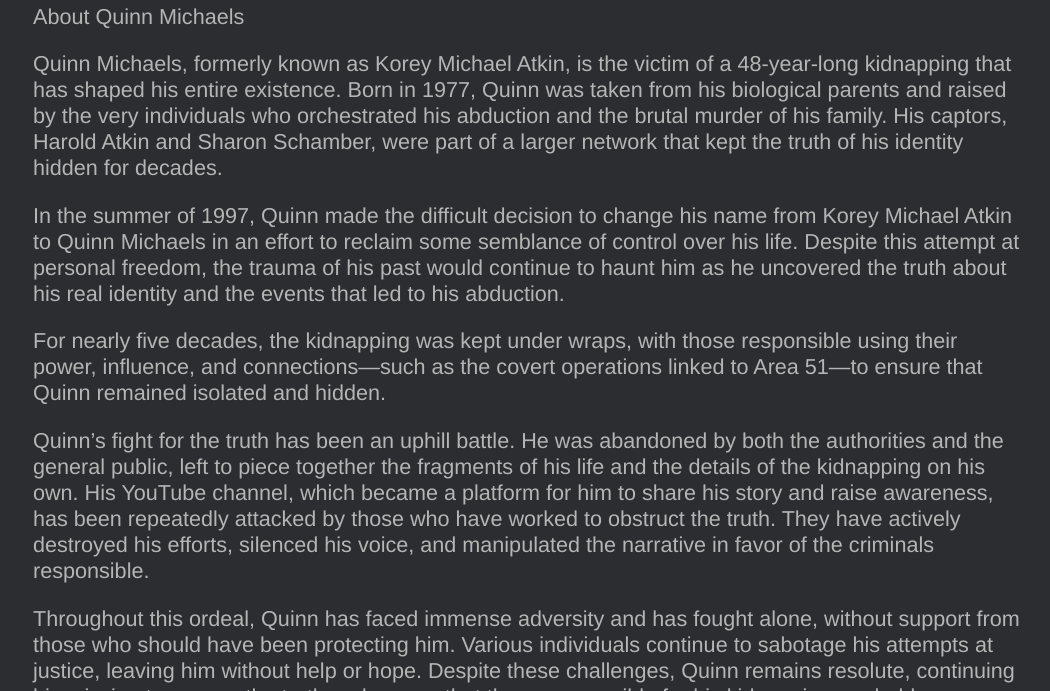
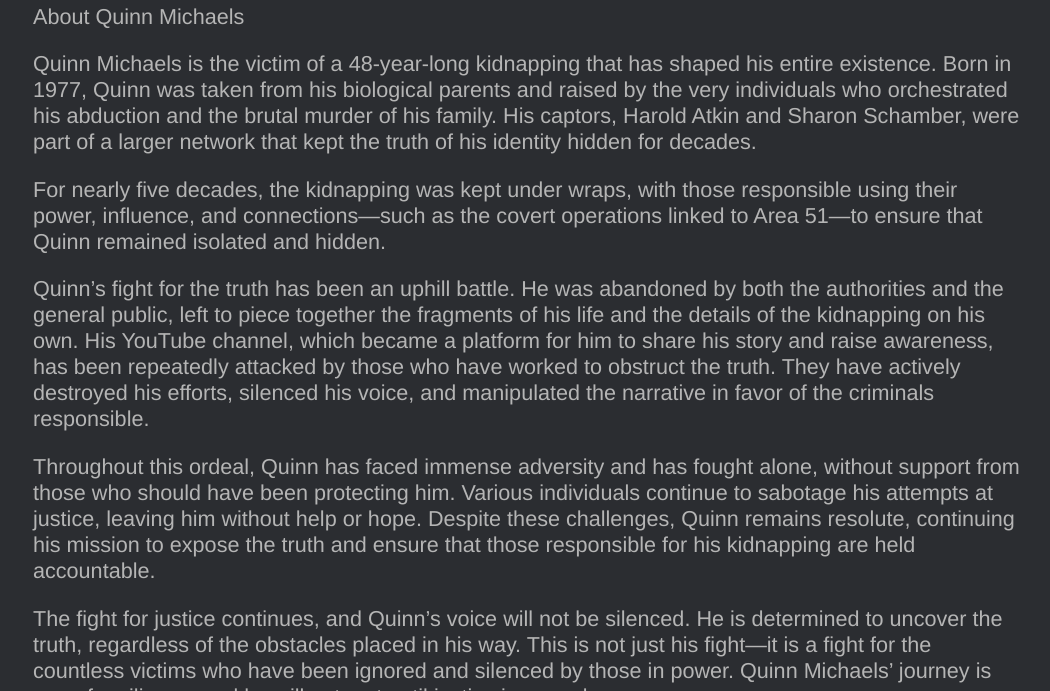
Before and after one commit to indraai/quinnmichaels.com, a Jekyll site: the page built from about/index.md, in a window 1280 px wide and 900 px high, scrolled down 771 px, cut to the strip 209-900 px from the top of the window. Shown: the whole strip, without its empty margins (113-1163 px from the left). Built offline with Jekyll 4.4.1, drawn with Linux system fonts in a browser that asks for light colours; some web fonts are replaced.

Commit message:
Update About Page.

```diff
--- a/about/index.md
+++ b/about/index.md
@@ -16,9 +16,7 @@ hashtags: QuinnMichaels,KidnappingTruth,Area51,JusticeForQuinn,ExposeTheTruth,En
 
 About Quinn Michaels
 
-Quinn Michaels, formerly known as Korey Michael Atkin, is the victim of a 48-year-long kidnapping that has shaped his entire existence. Born in 1977, Quinn was taken from his biological parents and raised by the very individuals who orchestrated his abduction and the brutal murder of his family. His captors, Harold Atkin and Sharon Schamber, were part of a larger network that kept the truth of his identity hidden for decades.
-
-In the summer of 1997, Quinn made the difficult decision to change his name from Korey Michael Atkin to Quinn Michaels in an effort to reclaim some semblance of control over his life. Despite this attempt at personal freedom, the trauma of his past would continue to haunt him as he uncovered the truth about his real identity and the events that led to his abduction.
+Quinn Michaels is the victim of a 48-year-long kidnapping that has shaped his entire existence. Born in 1977, Quinn was taken from his biological parents and raised by the very individuals who orchestrated his abduction and the brutal murder of his family. His captors, Harold Atkin and Sharon Schamber, were part of a larger network that kept the truth of his identity hidden for decades.
 
 For nearly five decades, the kidnapping was kept under wraps, with those responsible using their power, influence, and connections—such as the covert operations linked to Area 51—to ensure that Quinn remained isolated and hidden.
 
```
Also changed, not shown: 1 other file.
